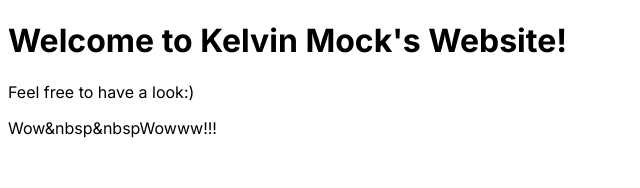
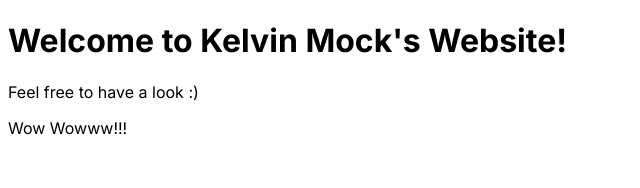
Before and after one commit to kmock930/kmock930.github.io, a Next.js app: page / in a window 1280 px wide. Shown: the top 188 px of the page, without its empty margins (0-640 px from the left). Built offline with nearby package versions, Linux system fonts and the light colour scheme.

Commit message:
Fix Deployment Issue

```diff
--- a/next.config.js
+++ b/next.config.js
@@ -2,10 +2,7 @@
 const nextConfig = {
     output: 'export',
     trailingSlash: true,
-    distDir: `dist`,
-    images: {
-        unoptimized: true
-    }
+    distDir: `out`
 }
 
 module.exports = nextConfig
--- a/src/app/page.js
+++ b/src/app/page.js
@@ -5,12 +5,12 @@ export default function Home() {
   return (
     <div>
       <head>
-          <title>Kelvin's Site</title>
+          <title>{"Kelvin's Site"}</title>
       </head>
 
-      <h1>Welcome to Kelvin Mock's Website!</h1>
-      <p>Feel free to have a look:) </p>
-      <p>Wow&nbsp&nbspWowww!!!</p>
+      <h1>{"Welcome to Kelvin Mock's Website!"}</h1>
+      <p>{"Feel free to have a look :)"}</p>
+      <p>{"Wow Wowww!!!"}</p>
     </div>
   )
 }
```
Also changed, not shown: 1 other file (tests, documents, lock files or other folders).
